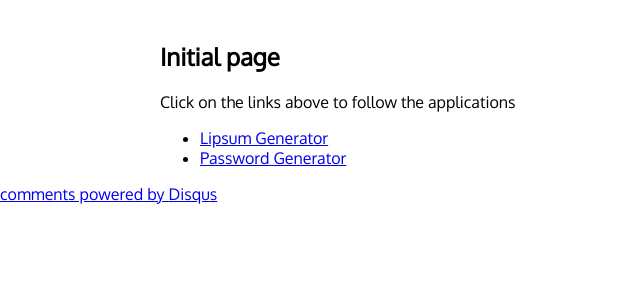
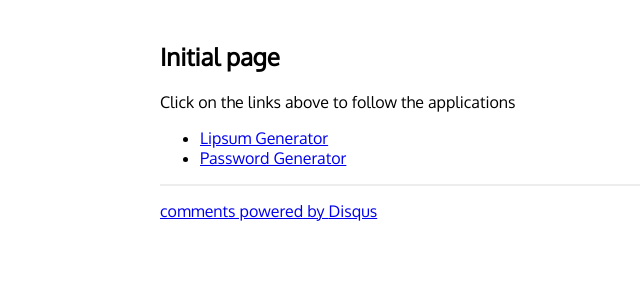
Before and after one commit to berlotto/hero-flask, a Flask app: page / in a window 1280 px wide. Shown: the part 84-384 px from the top of the page, without its empty margins (0-640 px from the left). Run offline with Flask 2, Linux system fonts and the light colour scheme; some libraries are stand-ins or nearby versions.

Commit message:
Estilo para disqus

```diff
--- a/hero/static/style.css
+++ b/hero/static/style.css
@@ -39,3 +39,12 @@ header span{
 	margin-right: 10px;
 	margin-top: 10px;
 }
+
+.disquscomments{
+	width: 960px;
+	margin-right: auto;
+	margin-left: auto;
+	margin-top: 15px;
+	border-top: 2px solid rgba(80,80,80,.1);
+	padding-top: 15px;
+}
```
